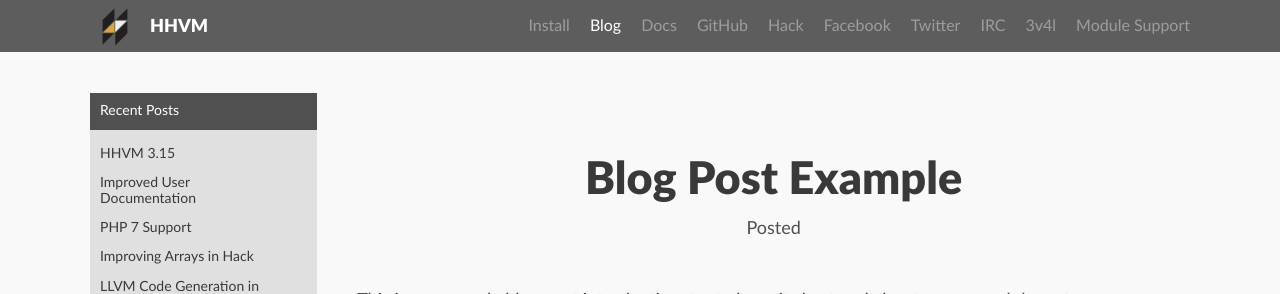
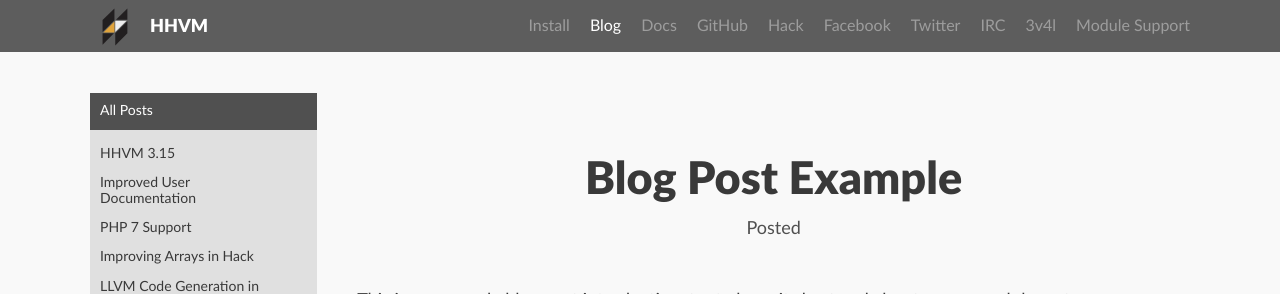
Before and after one commit to hhvm/hhvm.com, a Jekyll site: the page built from 2016-04-07-blog-post-example.md, in a window 1280 px wide and 900 px high. Shown: the top 294 px of the window. Built offline with Jekyll 4.4.1, drawn with Linux system fonts in a browser that asks for light colours; comment, search, counter and statistics services are not loaded.

Commit message:
"Recent Posts" -> "All Posts"

```diff
--- a/_includes/nav/collection_nav.html
+++ b/_includes/nav/collection_nav.html
@@ -16,7 +16,7 @@
         </div>
         <div class="navGroups">
           {% if include.type == "blog" %}
-            {% assign grouptitle = "Recent Posts" %}
+            {% assign grouptitle = "All Posts" %}
             {% assign groupitems = include.navdata %}
             {% include nav/collection_nav_group.html %}
           {% else %}
```
